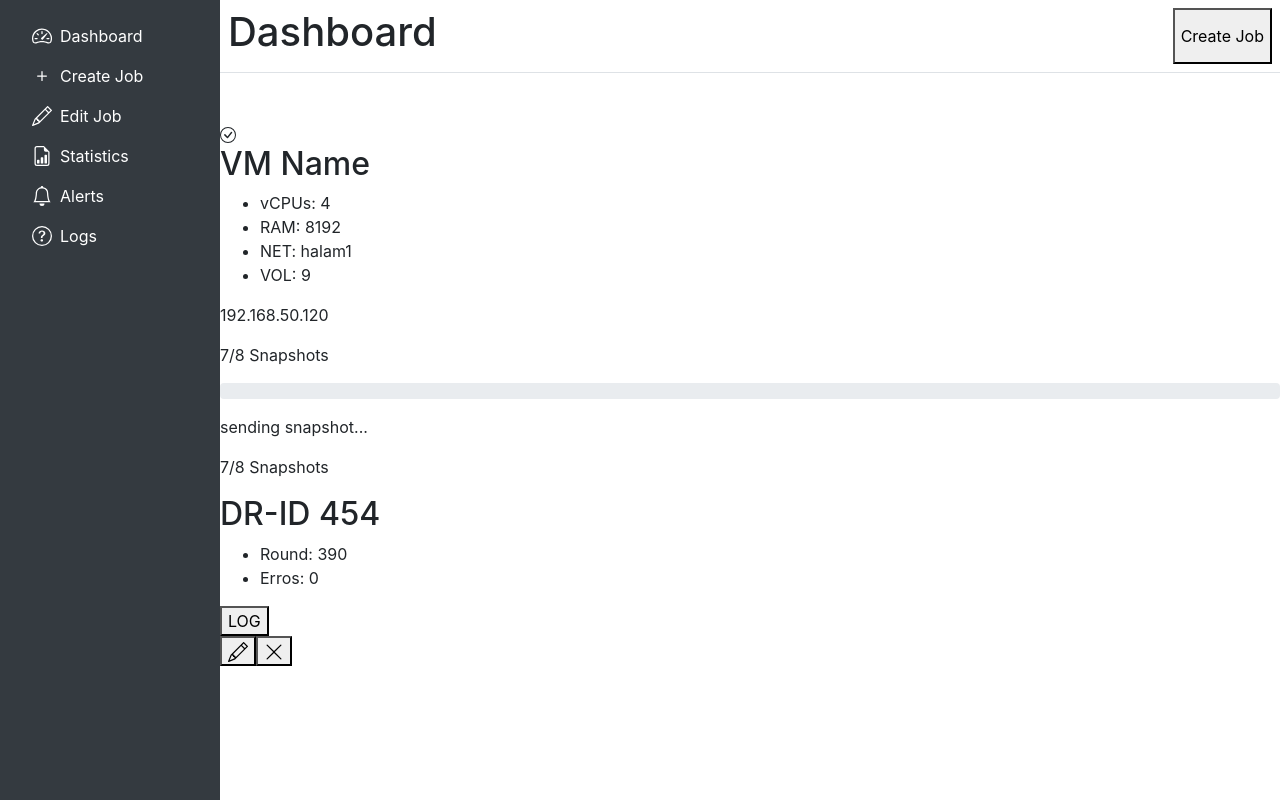
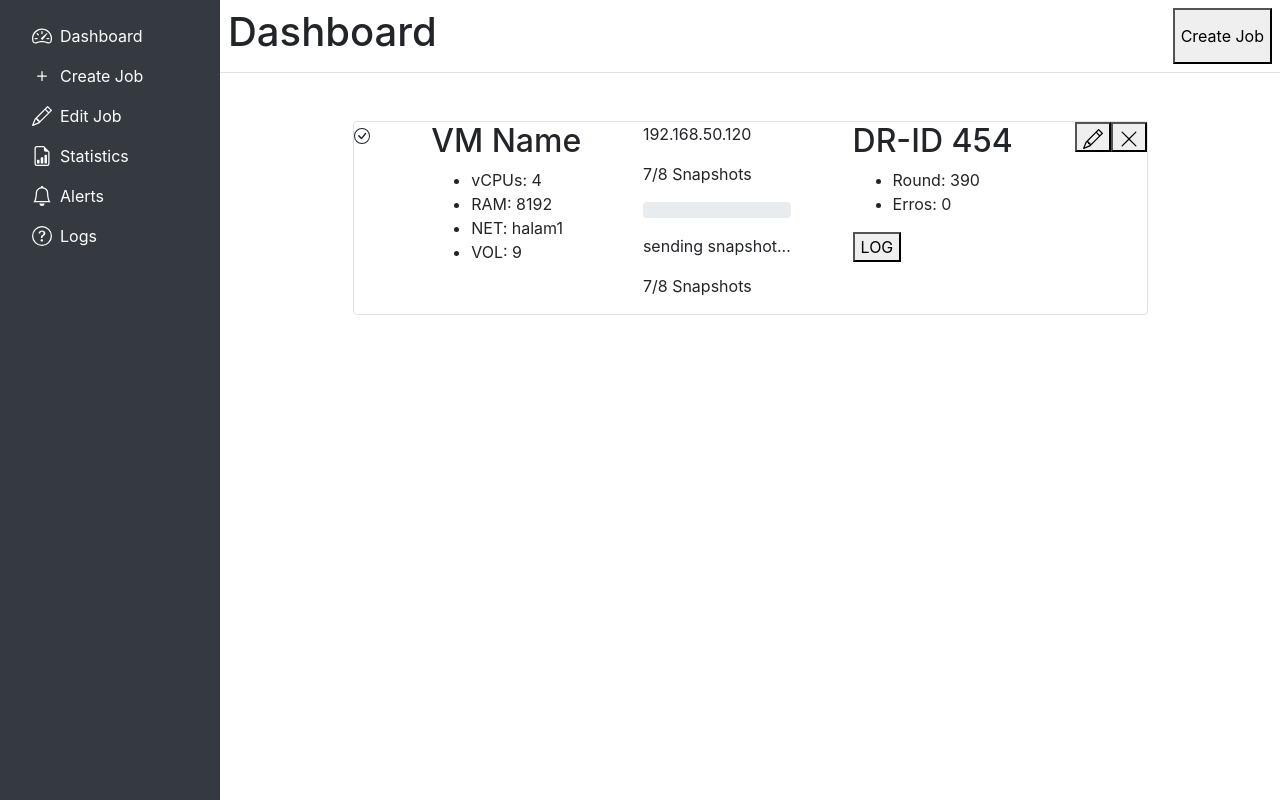
Before and after one commit to Gw3i/dashboard-nuxt, a Nuxt app: page / in a window 1280 px wide. Built offline with nearby package versions, Linux system fonts and the light colour scheme.

Commit message:
Position Job container

```diff
--- a/components/Dashboard.vue
+++ b/components/Dashboard.vue
@@ -3,12 +3,16 @@
     <div class="d-flex">
       <Nav />
       <div class="d-flex flex-column w-100">
-        <header class="d-flex p-2 mb-5 w-100 h-auto justify-content-between border-bottom">
+        <header
+          class="d-flex p-2 mb-5 w-100 h-auto justify-content-between border-bottom"
+        >
           <h1>Dashboard</h1>
           <button @click="hello">Create Job</button>
         </header>
 
-        <main><Job /></main>
+        <main class="d-flex justify-content-center">
+          <Job />
+        </main>
       </div>
     </div>
   </div>
--- a/components/Job.vue
+++ b/components/Job.vue
@@ -1,5 +1,5 @@
 <template>
-  <section>
+  <section class="d-flex w-75 justify-content-between border rounded">
     <div>
       <svg
         xmlns="http://www.w3.org/2000/svg"
```
